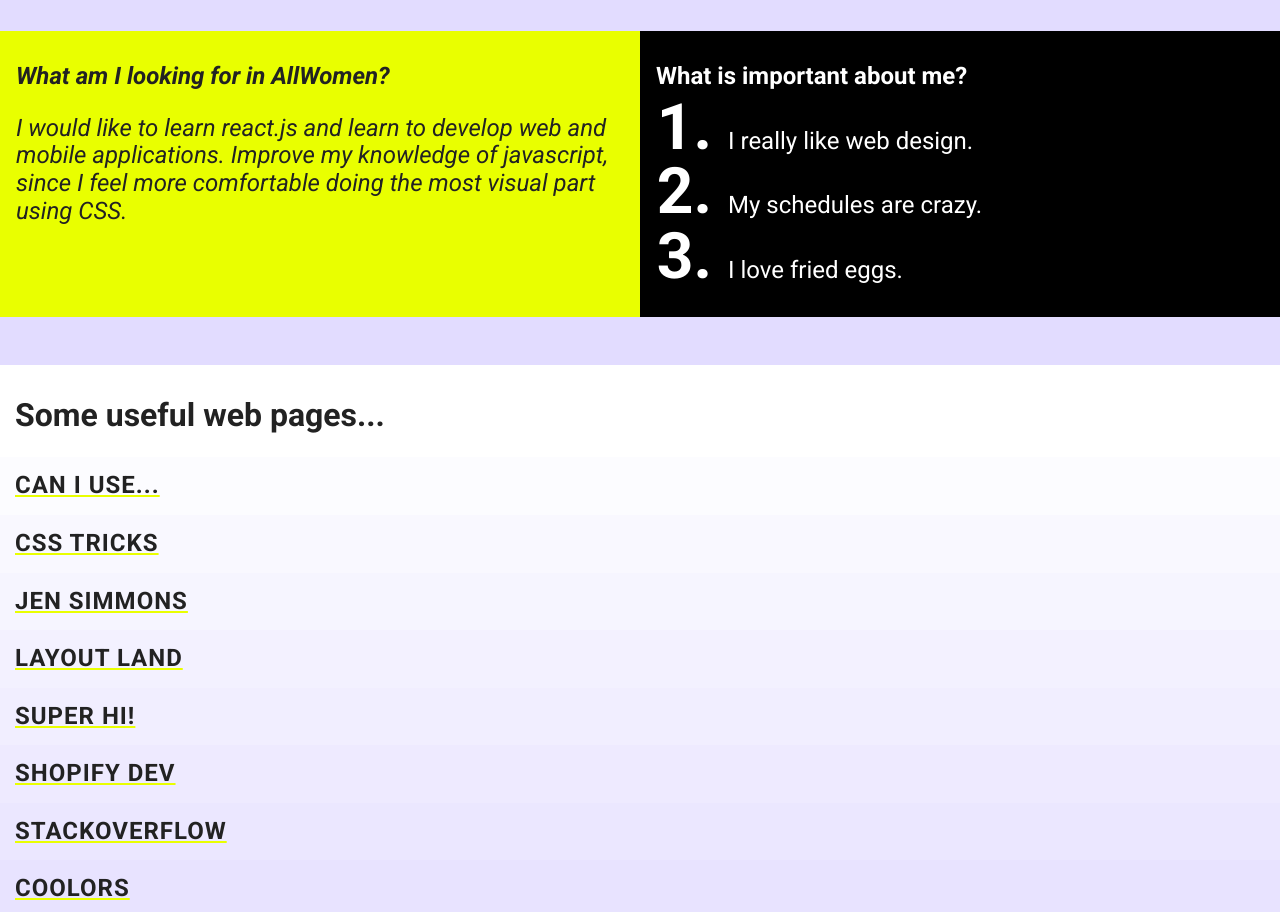
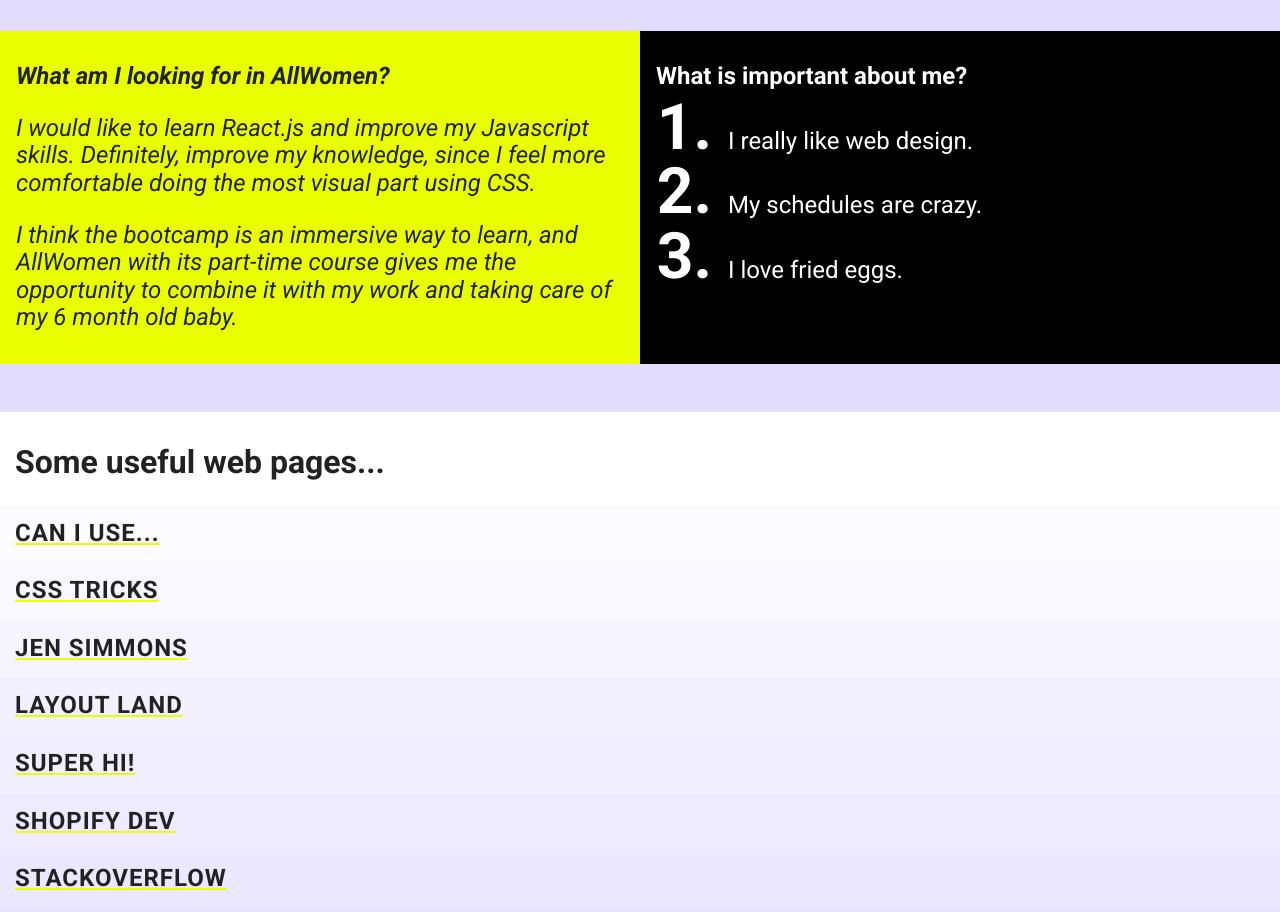
Before and after one commit to catabuades/allwomen-porfolio, a website built with Parcel: page about.html in a window 1280 px wide. Shown: the part 988-1900 px from the top of the page. Built offline with nearby package versions, Linux system fonts and the light colour scheme.

Commit message:
Update README and add a bit more info to About page

```diff
--- a/about.html
+++ b/about.html
@@ -56,7 +56,8 @@
 
     <section class="section section--italic section--small sectionWish">
       <h2>What am I looking for in AllWomen?</h2>
-      <p>I would like to learn react.js and learn to develop web and mobile applications. Improve my knowledge of javascript, since I feel more comfortable doing the most visual part using CSS.</p>
+      <p>I would like to learn React.js and improve my Javascript skills. Definitely, improve my knowledge, since I feel more comfortable doing the most visual part using CSS.</p>
+      <p>I think the bootcamp is an immersive way to learn, and AllWomen with its part-time course gives me the opportunity to combine it with my work and taking care of my 6 month old baby.</p>
     </section>
 
     <section class="section section--small sectionList">
```
Also changed, not shown: README.md.
